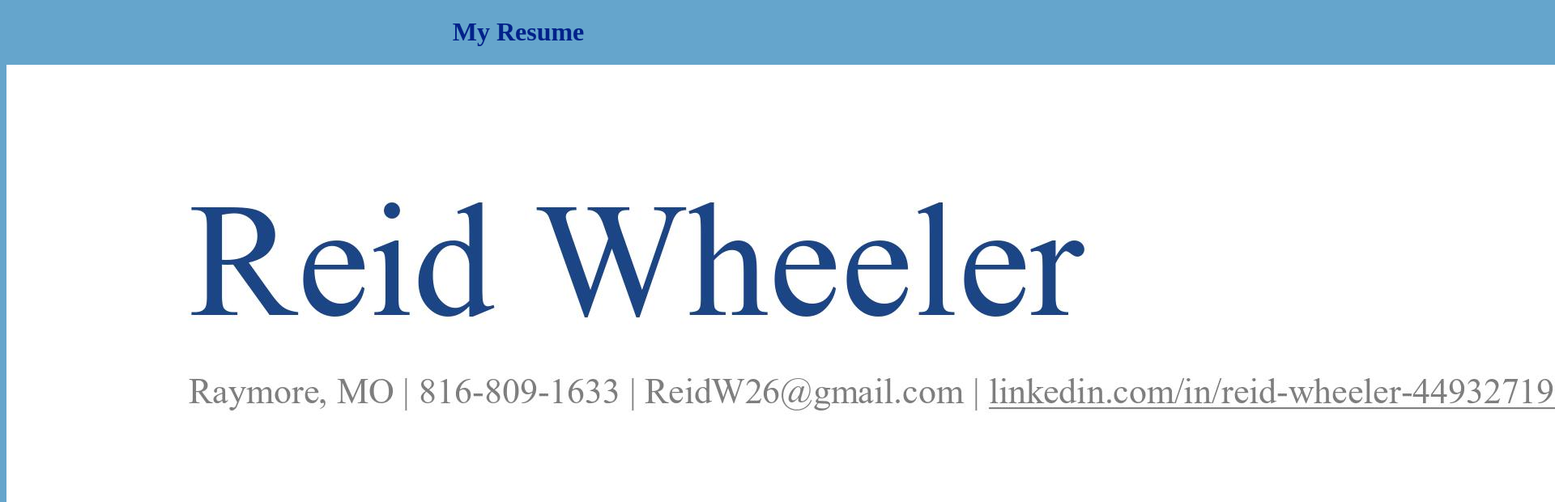
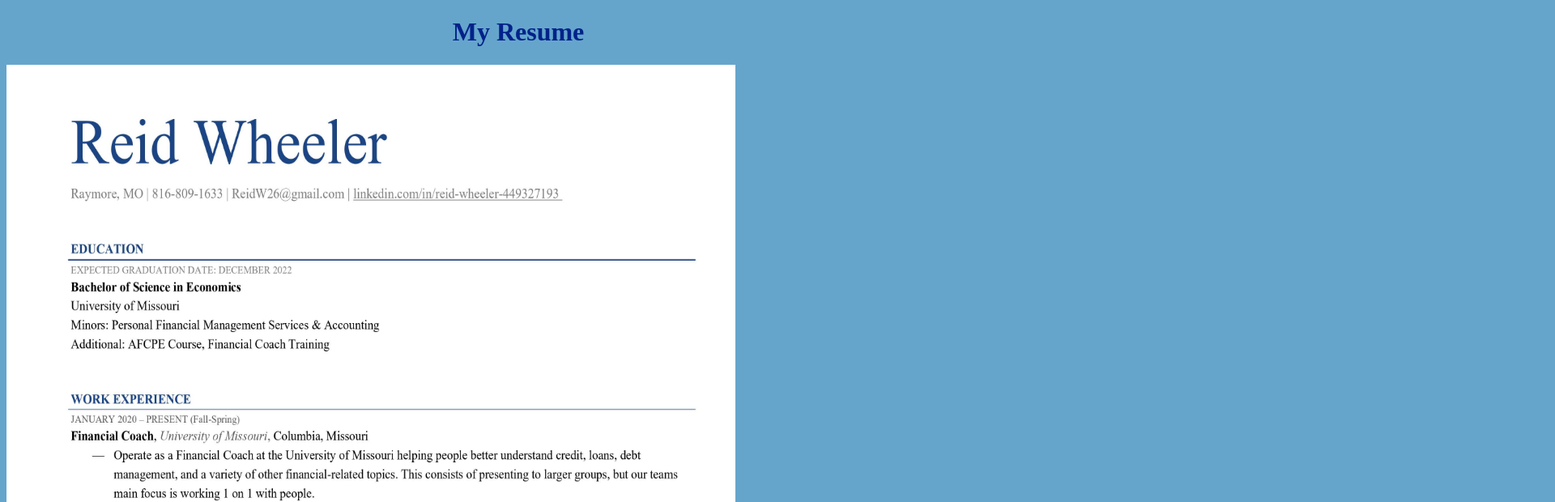
Before and after one commit to Reidw26/Reidw26.github.io, a plain HTML site: page MyResume.html in a window 1280 px wide. Shown: the top 620 px of the page at 81% size, 1920 px wide, since content can reach past the window. Drawn offline with Linux system fonts and the light colour scheme.

Commit message:
Update MyResume.html

```diff
--- a/MyResume.html
+++ b/MyResume.html
@@ -8,7 +8,7 @@
       <div id="myDiv">
           <h1 style="color: rgb(2, 34, 138);"><center><b>My Resume</b></center></h1>
           <p>
-            <img src="https://github.com/Reidw26/Reidw26.github.io/blob/0d9a1110fcd9c434b130a04b7f7b340e49b67022/0001.jpg">
+            <img src="https://github.com/Reidw26/Reidw26.github.io/blob/0d9a1110fcd9c434b130a04b7f7b340e49b67022/0001.jpg" style="width:900px;height: 1300px;">
           </p>
           <p style="color: rgb(255, 0, 0);">
             Links
```
